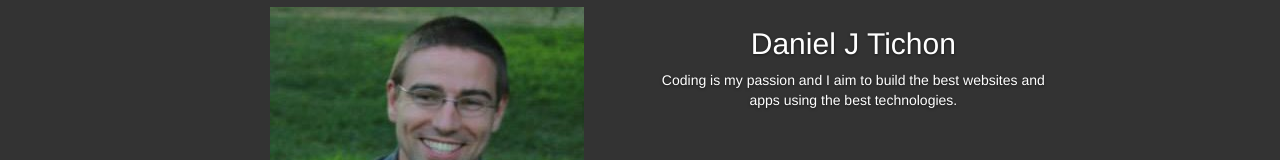
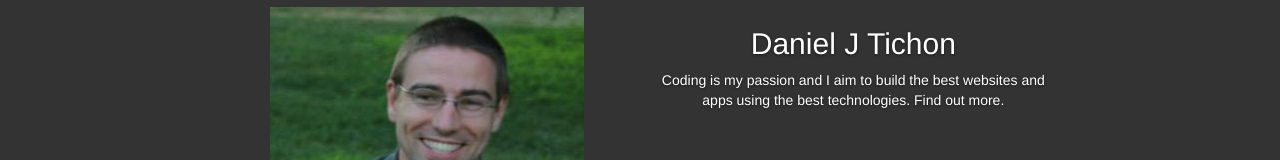
Before and after one commit to dtichon/loneascent_site, a plain HTML site: page index.html in a window 1280 px wide. Shown: the part 1457-1617 px from the top of the page. Drawn offline with nearby package versions, Linux system fonts and the light colour scheme; a script that the page names is missing.

Commit message:
test commit

```diff
--- a/index.html
+++ b/index.html
@@ -107,7 +107,7 @@
 
 					<div class="col-md-4">
 						<h2>Daniel J Tichon</h2>
-						<p>Coding is my passion and I aim to build the best websites and apps using the best technologies.</p>
+						<p>Coding is my passion and I aim to build the best websites and apps using the best technologies. Find out more.</p>
 					</div>
 				</div>
 				<div class="sectionbox"></div>
```
